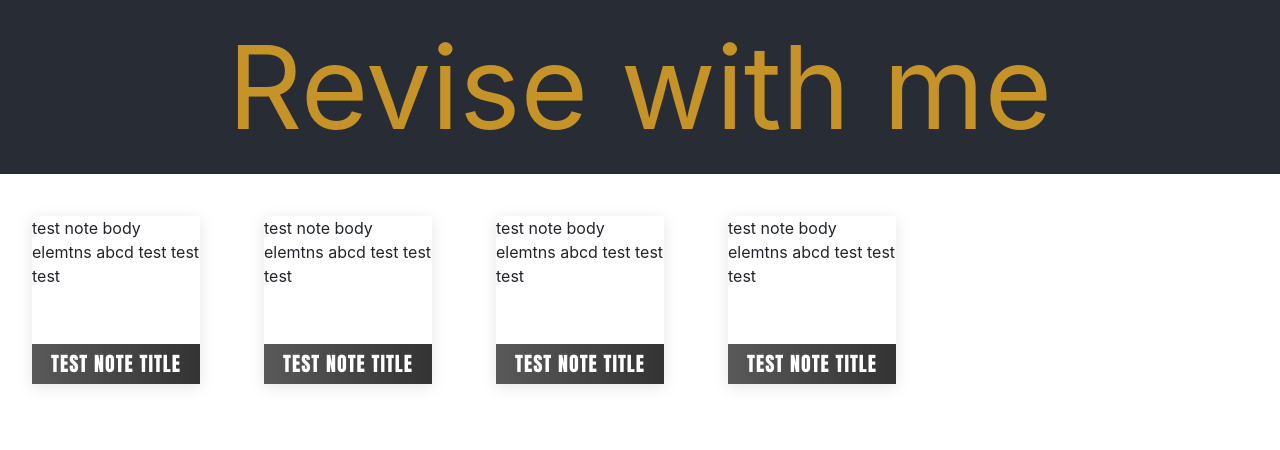
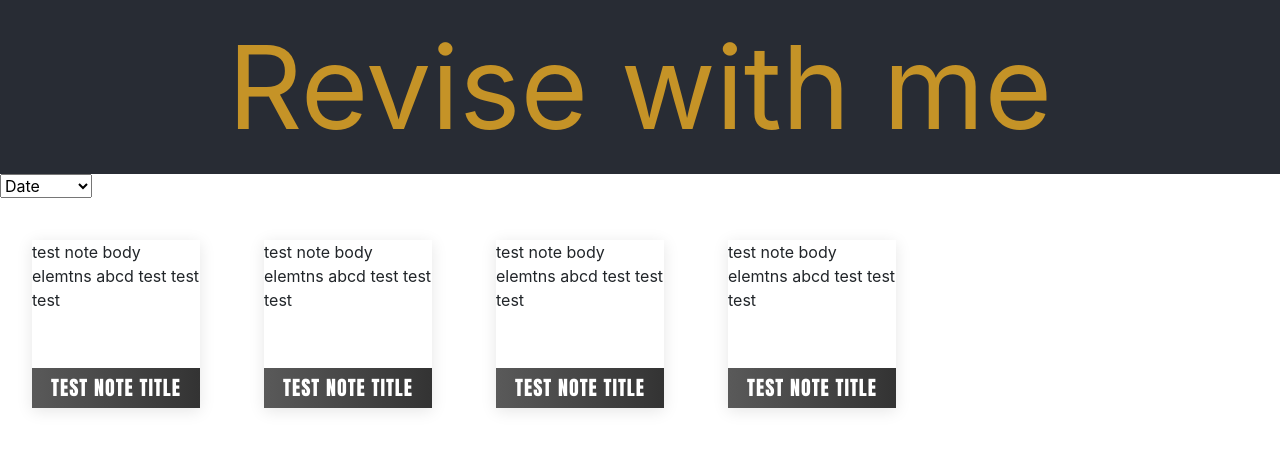
Before and after one commit to Duvvvy/ReviseWithMe, a React (Create React App) app: page / in a window 1280 px wide. Shown: the top 450 px of the page. Built offline with nearby package versions, Linux system fonts and the light colour scheme.

Commit message:
add-handling

```diff
--- a/src/App.tsx
+++ b/src/App.tsx
@@ -1,6 +1,7 @@
 import React from 'react';
 import './App.css';
 import NotesView from "./Components/NotesView";
+import SortButton from "./Components/SortButton";
 import 'bootstrap/dist/css/bootstrap.min.css';
 
 
@@ -8,6 +9,7 @@ const App: React.FC = () => {
   return (
     <div>
       <div className='App-header'> Revise with me </div>
+      <SortButton></SortButton>
       <NotesView></NotesView>
     </div>
   );
--- /dev/null
+++ b/src/Components/SortButton.tsx
@@ -0,0 +1,35 @@
+import React from 'react';
+
+interface ITestState {
+    selectedValue: string;
+}
+
+class SortButton extends React.Component<{}, ITestState> {
+
+    constructor(props:any) {
+        super(props);
+        this.state = { selectedValue: "Date" };
+    }
+
+    change(event: React.FormEvent<HTMLSelectElement>) {
+        var safeSearchTypeValue: string = event.currentTarget.value;
+
+        console.log(safeSearchTypeValue); // in chrome => B
+        alert();
+        this.setState({
+            selectedValue: safeSearchTypeValue
+        });
+    }
+
+    render() {
+        return (
+            <div>
+                <select id="searchType" onChange={ e => this.change(e) } value={ this.state.selectedValue }>
+                    <option value="Date">Date</option>
+                    <option value="Favorites">Favourite</option>
+                </select>
+                </div>
+        );
+    }
+}
+export default SortButton;
```
